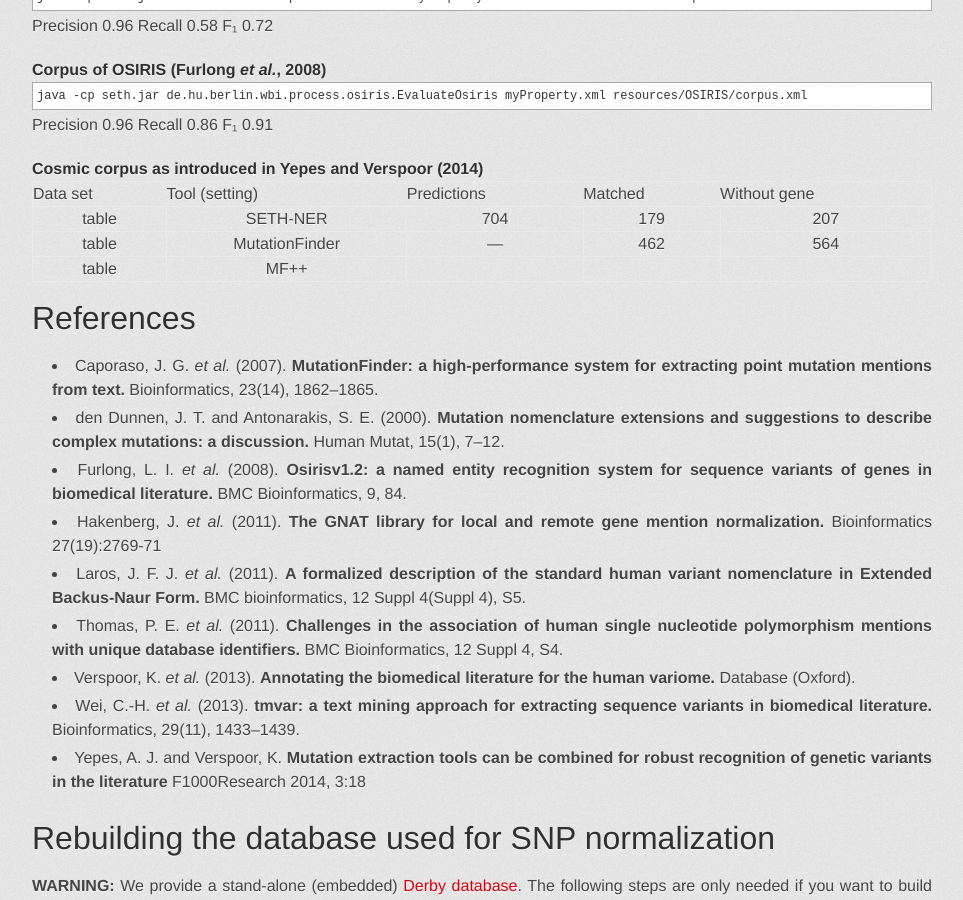
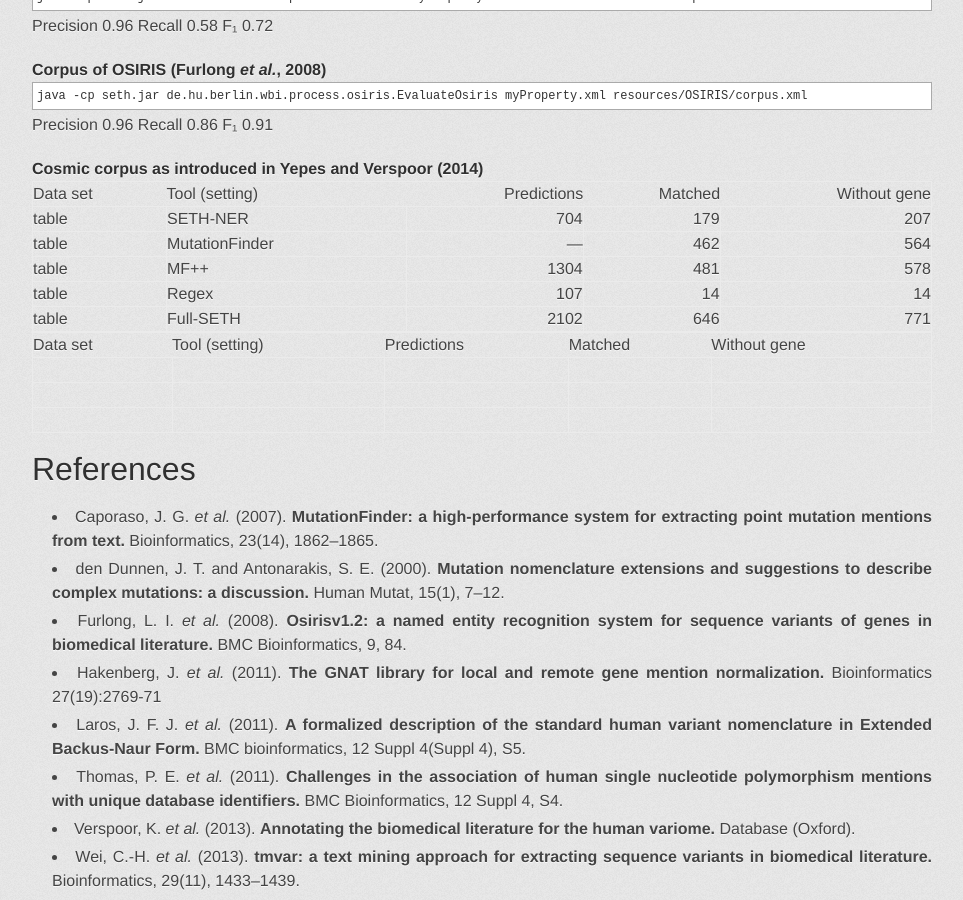
Before and after one commit to rockt/SETH, a Jekyll site: the page built from index.md, in a window 1280 px wide and 900 px high, scrolled down 3599 px. Shown: the whole window, without its empty margins (158-1121 px from the left). Built offline with Jekyll 4.4.1, drawn with Linux system fonts in a browser that asks for light colours; some web fonts are replaced.

Commit message:
Update index.md

```diff
--- a/index.md
+++ b/index.md
@@ -241,11 +241,22 @@ F₁        0.91
 
 #### Cosmic corpus as introduced in Yepes and Verspoor (2014)
 
+
+| Data set | Tool (setting) | Predictions | Matched | Without gene |
+|:---------|:---------------|------------:|--------:|-------------:|
+|table     | SETH-NER       | 704         | 179     | 207          |
+|table     | MutationFinder | ---         | 462     | 564          |
+|table     | MF++           | 1304        | 481     | 578          |
+|table     | Regex          | 107         | 14      | 14           |
+|table     | Full-SETH      | 2102        | 646     | 771          |
+
+
 | Data set | Tool (setting) | Predictions | Matched | Without gene |
 |----------|----------------|-------------|---------|--------------|
-|table     | SETH-NER       |   704       |    179  | 207          |
-|table     | MutationFinder |    ---      | 462     | 564          |
-|table     | MF++           |             |         |              |
+|          |                |             |         |              |
+|          |                |             |         |              |
+|          |                |             |         |              |
+
 
 # References
 - Caporaso, J. G. *et al.* (2007).
```
